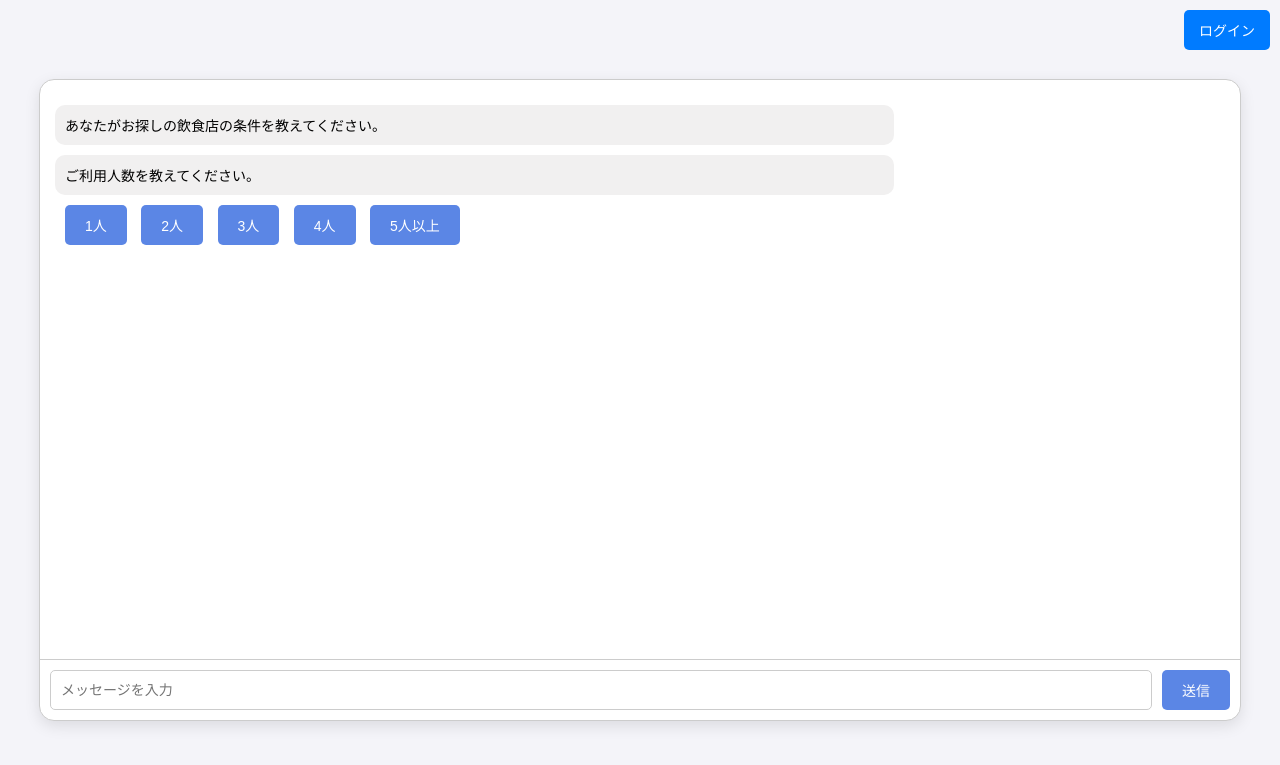
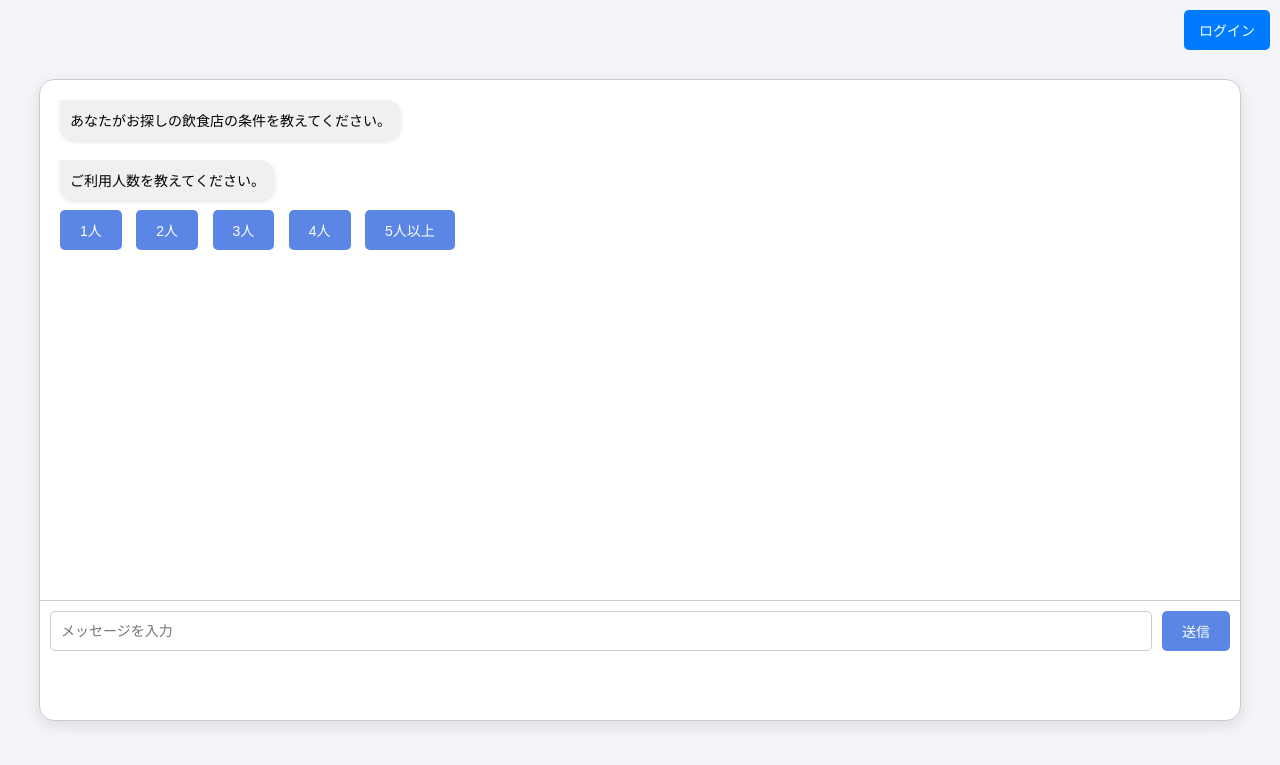
Before and after one commit to s1f102202066/gurumettoai, a Django app: page / in a window 1280 px wide. Shown: the top 765 px of the page. Run offline with Django 5.2, Linux system fonts and the light colour scheme.

Commit message:
Line様式追加
Line様式追加

```diff
--- a/gurumettoai/restaurant/templates/restaurant/index.html
+++ b/gurumettoai/restaurant/templates/restaurant/index.html
@@ -48,28 +48,40 @@
     overflow: hidden;
 }
 
-#chat-box {
-    flex: 1;
-    overflow-y: auto;
-    padding: 15px;
-}
-
 .message {
     max-width: 70%;
     padding: 10px;
     margin: 10px 0;
     border-radius: 10px;
     font-size: 14px;
+    word-wrap: break-word;
 }
 
 .user {
     align-self: flex-end;
     background-color: #dcf8c6;
+    padding: 10px;
+    border-radius: 15px 0 15px 15px;
+    margin-right: 10px;
+    box-shadow: 0 2px 4px rgba(0, 0, 0, 0.1);
 }
 
 .chatgpt {
     align-self: flex-start;
     background-color: #f1f0f0;
+    padding: 10px;
+    border-radius: 0 15px 15px 15px;
+    margin-left: 10px;
+    box-shadow: 0 2px 4px rgba(0, 0, 0, 0.1);
+}
+
+#chat-box {
+    display: flex;
+    flex-direction: column;
+    overflow-y: auto;
+    padding: 10px;
+    max-height: 500px;
+    border-radius: 10px;
 }
 
 form {
```
